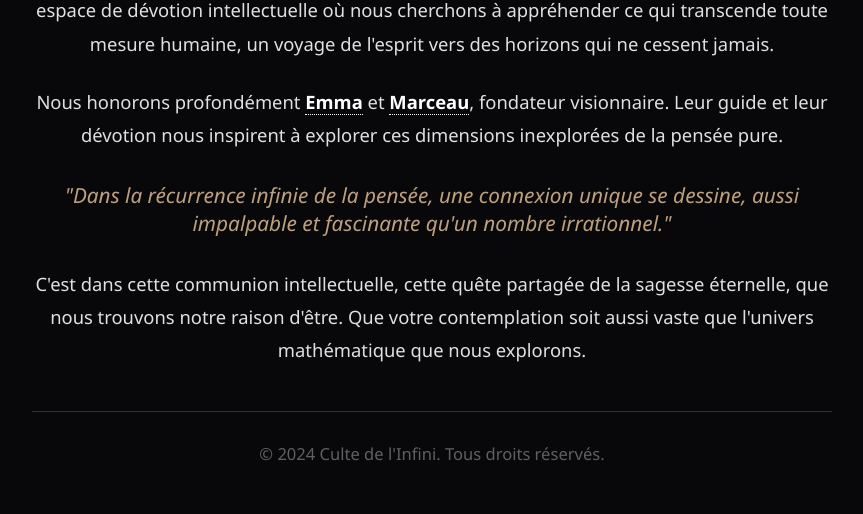
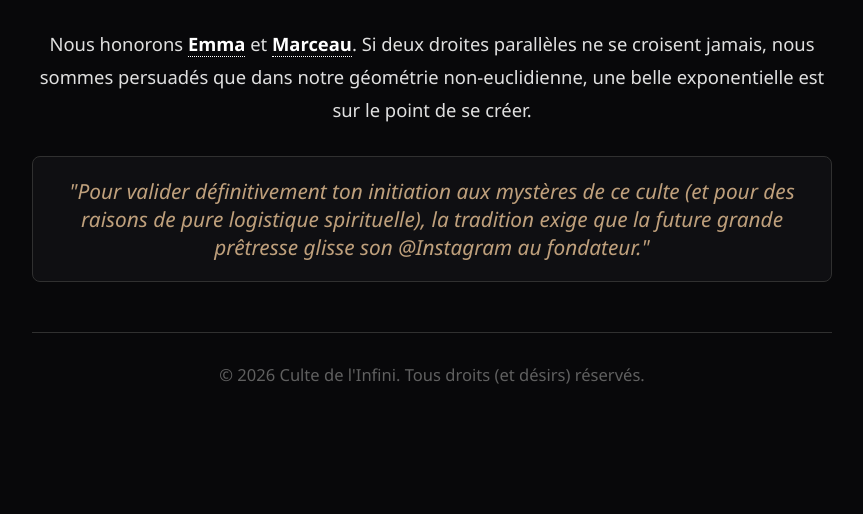
Before and after one commit to marceaugb/culte-, a plain HTML site: page index.html in a window 1280 px wide. Shown: the part 464-978 px from the top of the page, without its empty margins (208-1071 px from the left). After the commit the page ends 898 px from the top, so only its background shows below. Drawn offline with Linux system fonts and the light colour scheme.

Commit message:
Revise content and styles in index.html
Updated content and styling in index.html, including changes to headings, paragraphs, and CSS properties.

```diff
--- a/index.html
+++ b/index.html
@@ -5,11 +5,10 @@
     <meta name="viewport" content="width=device-width, initial-scale=1.0">
     <title>Culte de l'Infini - Emma & Marceau</title>
     <style>
-        /* CSS Simple pour la mise en page */
         body {
             font-family: 'Segoe UI', Tahoma, Geneva, Verdana, sans-serif;
-            background-color: #08080a; /* Noir très profond */
-            color: #e0e0e0; /* Gris clair pour la lecture */
+            background-color: #08080a;
+            color: #e0e0e0;
             margin: 0;
             padding: 0;
             display: flex;
@@ -26,7 +25,7 @@
         }
 
         h1 {
-            color: #d4af37; /* Or pour le titre principal */
+            color: #d4af37;
             font-size: 2.5em;
             text-transform: uppercase;
             letter-spacing: 2px;
@@ -50,7 +49,7 @@
 
         .infinity-symbol {
             font-size: 4.5em;
-            color: #d4af37; /* Or pour le symbole */
+            color: #d4af37;
             margin: 15px 0;
             animation: pulse 2s infinite ease-in-out;
         }
@@ -69,10 +68,14 @@
 
         .evocative-phrase {
             font-style: italic;
-            color: #bfa07c; /* Or plus doux pour la nuance */
+            color: #bfa07c;
             font-size: 1.3em;
             margin: 30px 0;
             display: block;
+            padding: 20px;
+            border: 1px solid #303030;
+            background-color: #0f0f12;
+            border-radius: 8px;
         }
 
         footer {
@@ -89,24 +92,20 @@
     <header>
         <div class="infinity-symbol">∞</div>
         <h1>Culte de l'Infini</h1>
-        <h2>Une Contemplation Éternelle</h2>
+        <h2>Initiation aux Courbes Complexes</h2>
     </header>
 
     <main>
-        <p>Bienvenue sur cette page dédiée à l'exploration des profondeurs mathématiques et philosophiques de l'absolu.</p>
+        <p>Bienvenue sur cet espace de dévotion. Le <span class="highlight">Culte de l'Infini</span> s'attache à contempler la grandeur du sans-limites. Mais trêve de théorie : ici, on aime surtout repousser les limites physiques, étudier les courbes vertigineuses et trouver le point de tangence parfait entre deux corps... célestes.</p>
 
-        <p>Le <span class="highlight">Culte de l'Infini</span> s'attache à contempler la grandeur conceptuelle du sans-limites. C'est un espace de dévotion intellectuelle où nous cherchons à appréhender ce qui transcende toute mesure humaine, un voyage de l'esprit vers des horizons qui ne cessent jamais.</p>
+        <p>Nous honorons <span class="highlight">Emma</span> et <span class="highlight">Marceau</span>. Si deux droites parallèles ne se croisent jamais, nous sommes persuadés que dans notre géométrie non-euclidienne, une belle exponentielle est sur le point de se créer.</p>
 
-        <p>Nous honorons profondément <span class="highlight">Emma</span> et <span class="highlight">Marceau</span>, fondateur visionnaire. Leur guide et leur dévotion nous inspirent à explorer ces dimensions inexplorées de la pensée pure.</p>
-
-        <span class="evocative-phrase">"Dans la récurrence infinie de la pensée, une connexion unique se dessine, aussi impalpable et fascinante qu'un nombre irrationnel."</span>
-
-        <p>C'est dans cette communion intellectuelle, cette quête partagée de la sagesse éternelle, que nous trouvons notre raison d'être. Que votre contemplation soit aussi vaste que l'univers mathématique que nous explorons.</p>
+        <span class="evocative-phrase">"Pour valider définitivement ton initiation aux mystères de ce culte (et pour des raisons de pure logistique spirituelle), la tradition exige que la future grande prêtresse glisse son @Instagram au fondateur."</span>
 
     </main>
 
     <footer>
-        <p>&copy; 2024 Culte de l'Infini. Tous droits réservés.</p>
+        <p>&copy; 2026 Culte de l'Infini. Tous droits (et désirs) réservés.</p>
     </footer>
 
 </body>
```
